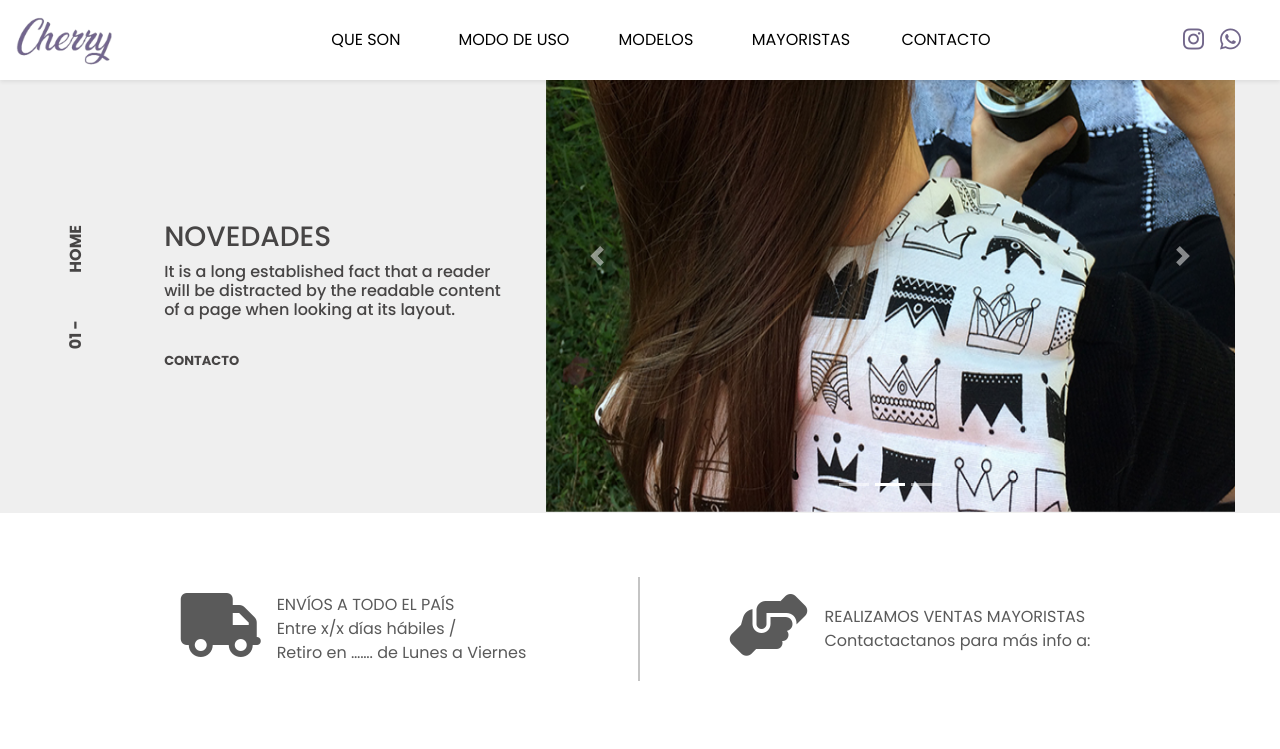
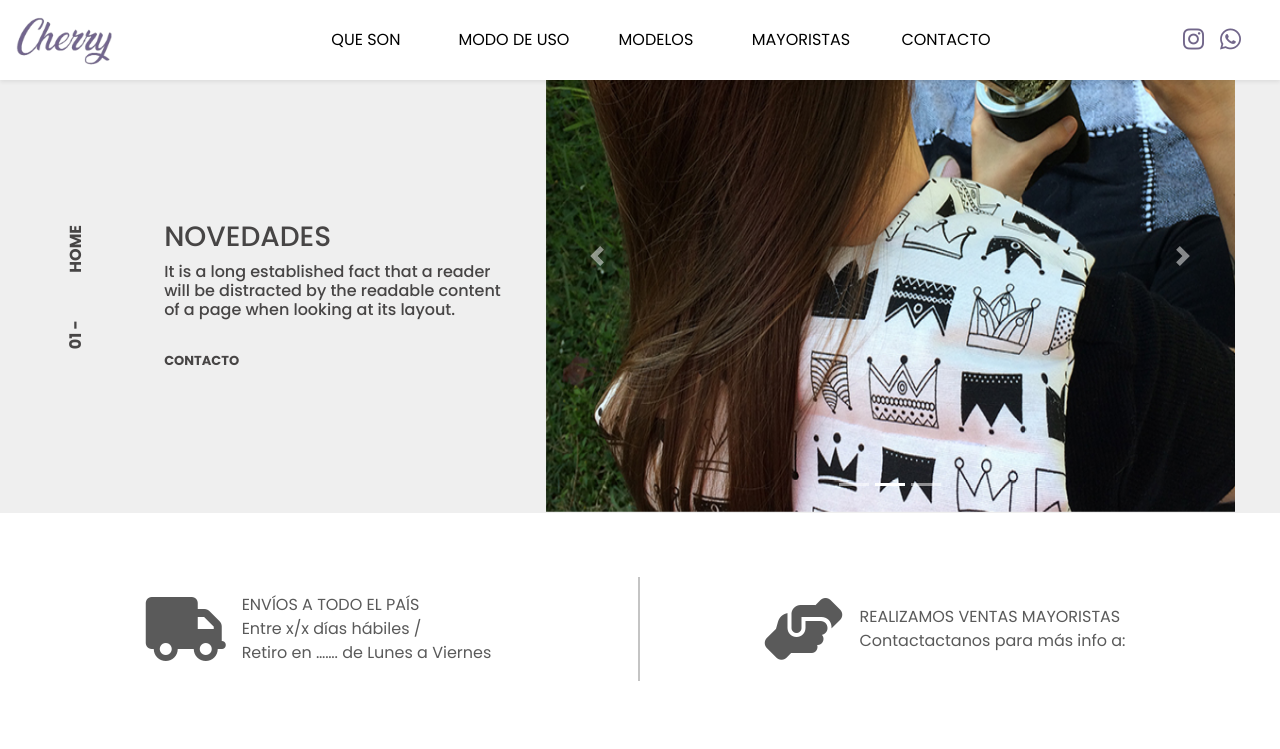
Before and after one commit to AgustinTafura/cherry-coder, a React (Create React App) app: page / in a window 1280 px wide. Shown: the top 749 px of the page. Built offline with nearby package versions, Linux system fonts and the light colour scheme.

Commit message:
correccion responsive ShippingInfo

```diff
--- a/src/components/Footer/index.css
+++ b/src/components/Footer/index.css
@@ -1,5 +1,5 @@
 #contacto {
-    align-self: center;
+    /* align-self: center; */
 }
 
 footer {
--- a/src/components/ShippingInfo/index.css
+++ b/src/components/ShippingInfo/index.css
@@ -4,15 +4,18 @@
 }
 
 .shipping-left {
+
     padding: 1rem;
-    border-right: #c4c4c4;
-    border-right-style: solid;
-    border-width: 2px;
+    place-items: center;
+
 }
+
 
 .shipping-right {
     padding: 1rem;
+    place-items: center;
 }
+
 
 #shipping-container i {
     font-size: 4rem;
@@ -21,3 +24,15 @@
 .shipping-info {
     margin: auto 1rem auto 1rem
 }
+
+@media (min-width: 768px) {
+
+    .shipping-left {
+
+        border-right: #c4c4c4;
+        border-right-style: solid;
+        border-width: 2px;
+
+    }
+
+}
--- a/src/components/ShippingInfo/index.jsx
+++ b/src/components/ShippingInfo/index.jsx
@@ -11,9 +11,9 @@ const ShippingInfo = () => {
   })
 
   return (
-    <div id='shipping-container' className='container-fluid d-flex justify-content-center'>
-      <div className='container row '>
-        <div className='col-6 shipping-left d-flex justify-content-center no-gutters'>
+    <div id='shipping-container' className={`d-flex justify-content-center`}>
+      <div className={`${windowWidth > 992 ? 'container' : 'container-fluid'} row`}>
+        <div className='col-12 col-md-6 shipping-left d-flex justify-content-center no-gutters'>
           <i className="fas fa-truck"></i>
           <div className='shipping-info'>
             <div>ENVÍOS A TODO EL PAÍS</div>
@@ -21,7 +21,7 @@ const ShippingInfo = () => {
             <div>Retiro en ……. de Lunes a Viernes</div>
           </div>
         </div>
-        <div className='col-6 shipping-right d-flex justify-content-center no-gutters'>
+        <div className='col-12 col-md-6 shipping-right d-flex justify-content-center no-gutters'>
           <i className="fas fa-hands-helping"></i>
           <div className='shipping-info'>
             <div>REALIZAMOS VENTAS MAYORISTAS</div>
--- a/src/components/SuscriptionEmail/index.jsx
+++ b/src/components/SuscriptionEmail/index.jsx
@@ -26,7 +26,6 @@ const SuscriptionEmail = () => {
       const emailData = {
         from_email: inputEmail.value,
         to_email: 'agustintafura@hotmail.com',
-
       }
 
       emailjs.send(
```
